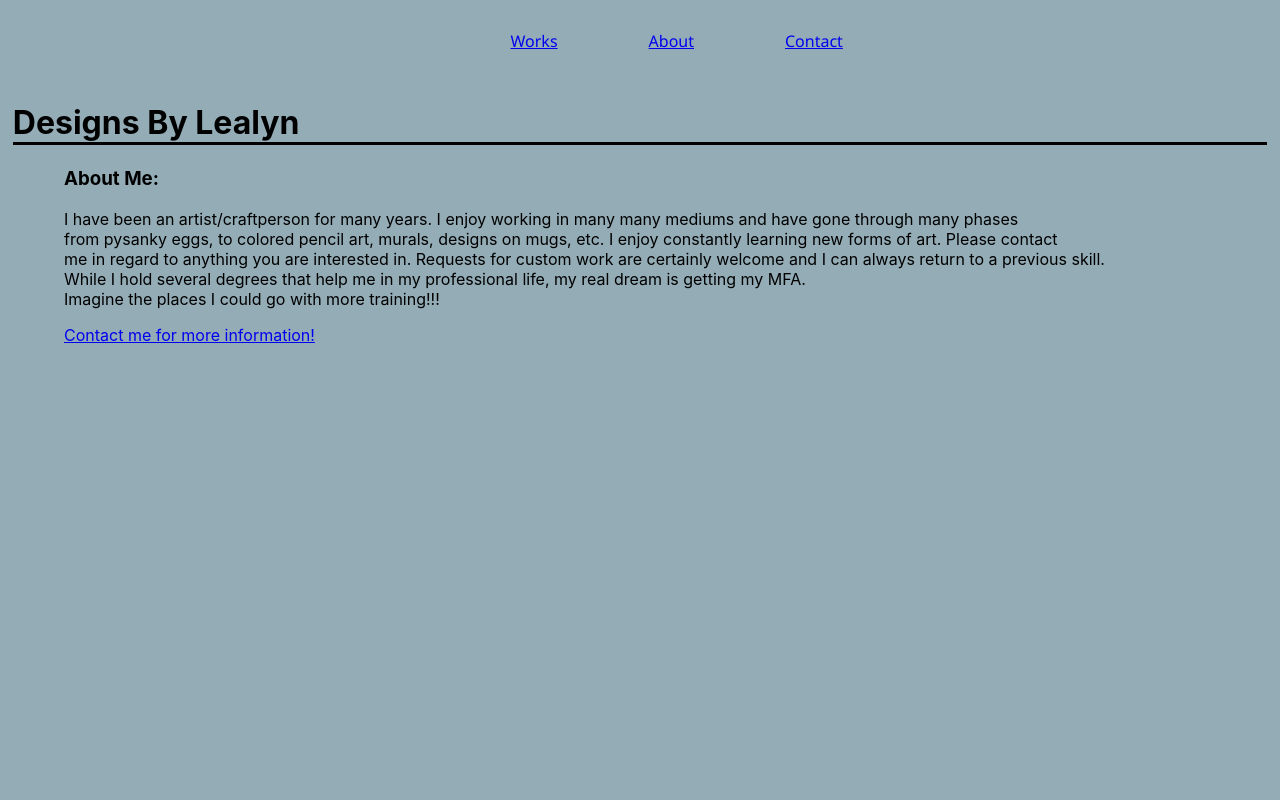
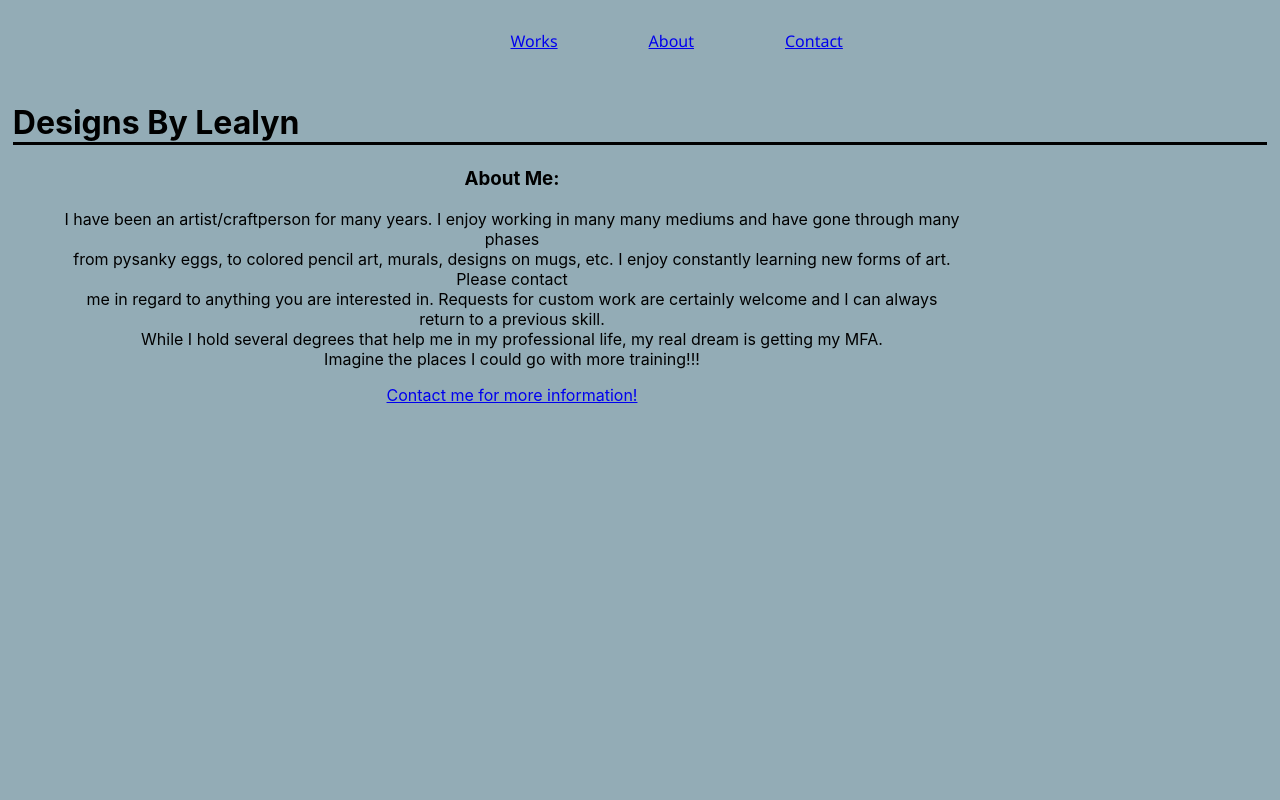
Before and after one commit to antilou86/react-xmas, a React (Create React App) app: page / in a window 1280 px wide. Shown: the top 800 px of the page. Built offline with nearby package versions, Linux system fonts and the light colour scheme.

Commit message:
adjusted spacing on about page

```diff
--- a/src/App.css
+++ b/src/App.css
@@ -82,11 +82,11 @@ h1 {
 }
 
 .artist {
-  width: 85%;
+  width: 70%;
   min-height: 100vh;
   margin-left:5%;
   margin-right:15%;
-  text-align: left;
+  text-align: center;
 }
 .contact {
   width: 100%;
--- a/src/components/Artist.js
+++ b/src/components/Artist.js
@@ -6,9 +6,7 @@ const Artist = () => {
     // need a black image to transition from (easy)
     // and an image to transition to. (Leah's choice) - background image for currently built component.
         // new div/component should load z-indexed higher than background one and be solid pure black.
-        // opacity will transition from 1 down to 0
-
-
+        // opacity will transition from 1 down to 0 on page render
 
     return(
         <div className="artist">
```
